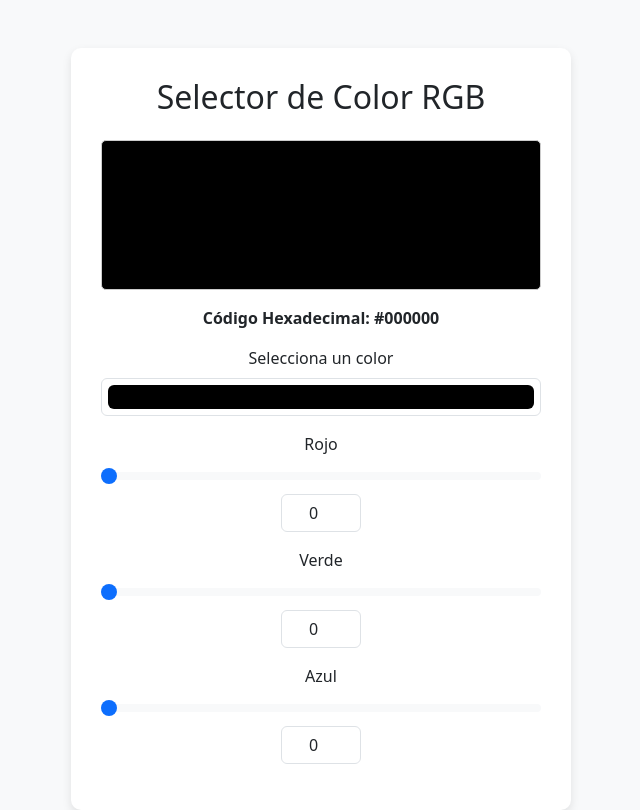
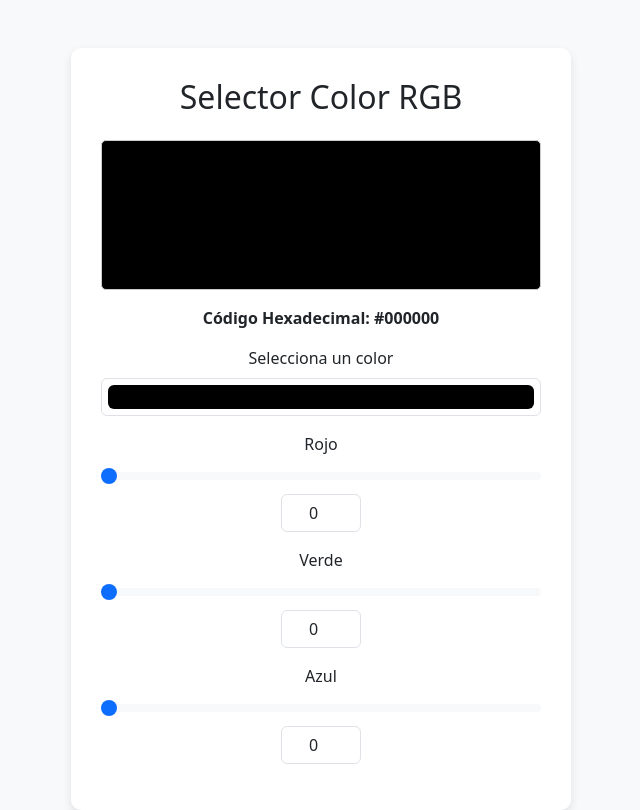
Before and after one commit to AbrahamRecinas/graph-app-color-git, a plain HTML site: page index.html in a window 1280 px wide. Shown: the whole page, without its empty margins (319-959 px from the left). Drawn offline with nearby package versions, Linux system fonts and the light colour scheme.

Commit message:
Actualizacion de index

```diff
--- a/index.html
+++ b/index.html
@@ -9,7 +9,7 @@
 </head>
 <body>
     <div class="container mt-5 text-center">
-        <h2 class="mb-4">Selector de Color RGB</h2>
+        <h2 class="mb-4">Selector Color RGB</h2>
         <div class="color-box mb-3" id="colorBox"></div>
         <p class="fw-bold">Código Hexadecimal: <span id="hexCode">#000000</span></p>
 
```
